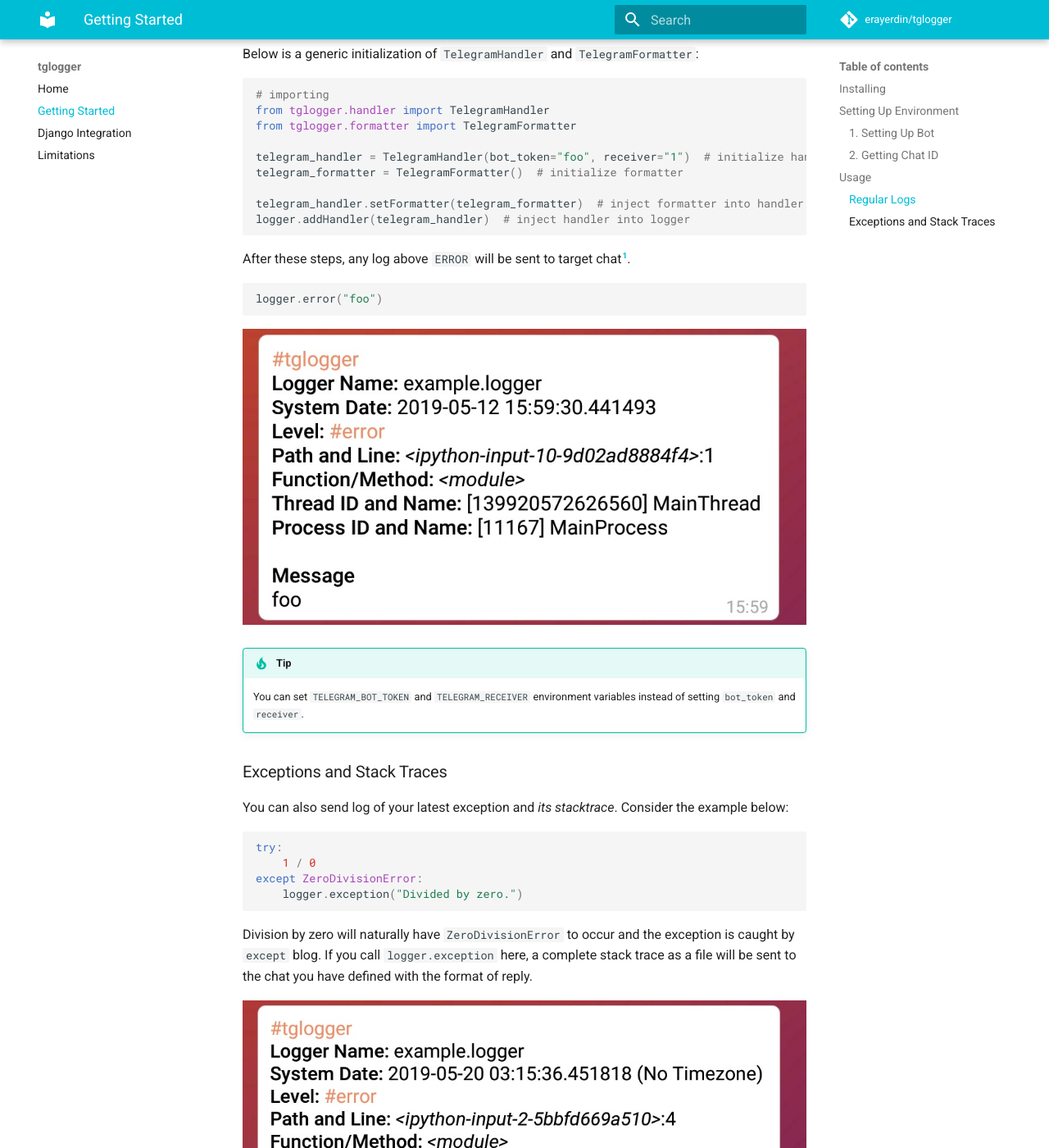
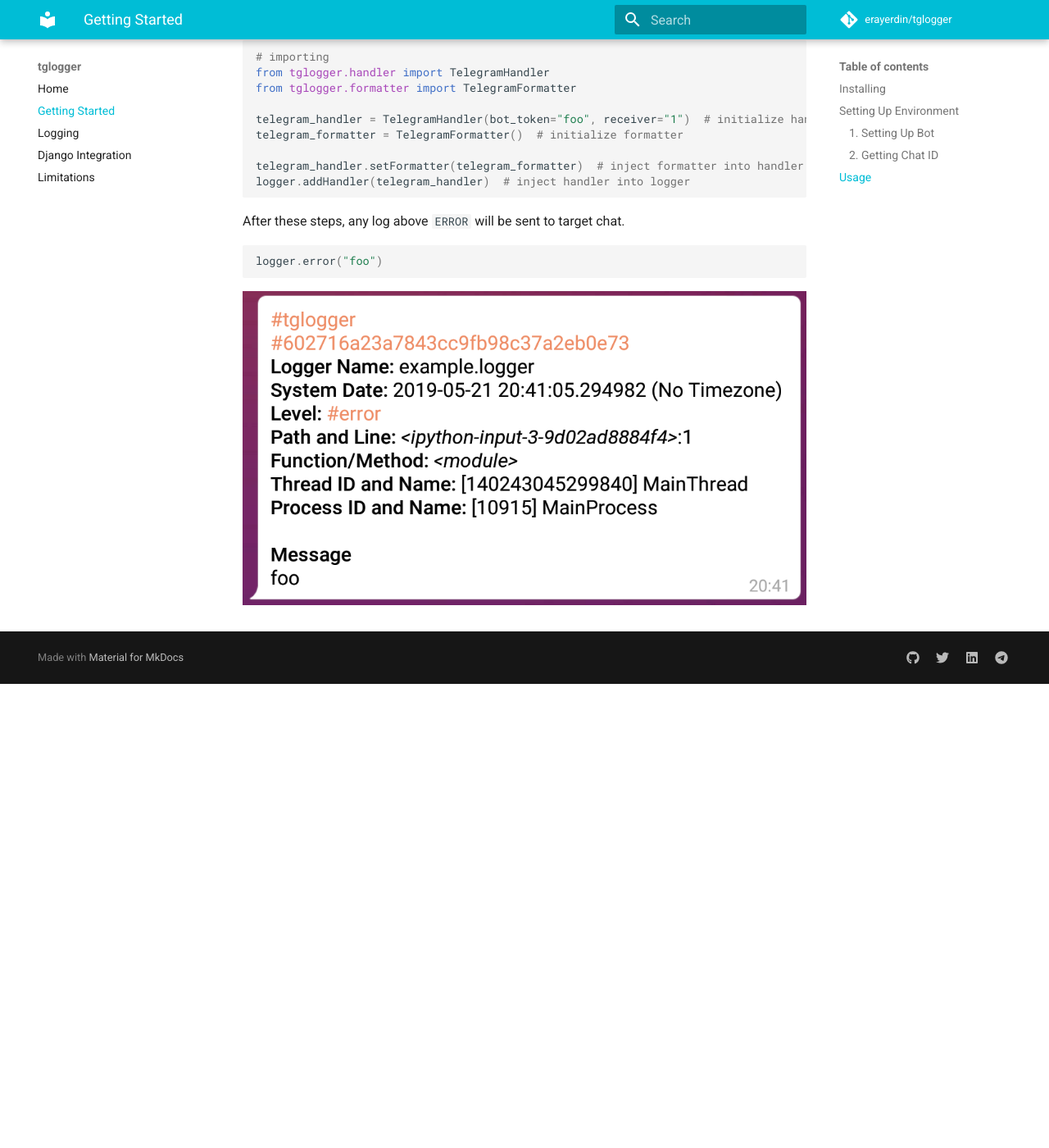
Before and after one commit to erayerdin/tglogger-python, an MkDocs documentation site: the page built from docs/getting-started.md, in a window 1280 px wide and 1400 px high, scrolled down 1560 px. Shown: the whole window at 82% size. Built offline with MkDocs 1.6.1 and Material for MkDocs 9.7.7, drawn with Linux system fonts in a browser that asks for light colours; comment, search, counter and statistics services are not loaded; after the commit the page ends 2394 px from its top, so only the background shows below that; some of the changed text lies outside the part shown.

Commit message:
added logging section to doc

````diff
--- a/docs/getting-started.md
+++ b/docs/getting-started.md
@@ -58,8 +58,6 @@
 
 ## Usage
 
-### Regular Logs
-
 !!! warning
     It is assumed that you have already initialized a `Logger` instance called
     `logger`.
@@ -78,42 +76,10 @@
 logger.addHandler(telegram_handler)  # inject handler into logger
 ```
 
-After these steps, any log above `ERROR` will be sent to target chat[^1].
+After these steps, any log above `ERROR` will be sent to target chat.
 
 ```python
 logger.error("foo")
 ```
 
-![Regular Log Message](img/message_example.jpeg)
-
-!!! tip
-    You can set `TELEGRAM_BOT_TOKEN` and `TELEGRAM_RECEIVER` environment
-    variables instead of setting `bot_token` and `receiver`.
-
-[^1]:
-    You can change level offset by passing `level` to `TelegramHandler`
-    while you initialize it.
-
-### Exceptions and Stack Traces
-
-You can also send log of your latest exception and *its
-stacktrace*. Consider the example below:
-
-```python
-try:
-    1 / 0
-except ZeroDivisionError:
-    logger.exception("Divided by zero.")
-```
-
-Division by zero will naturally have `ZeroDivisionError` to
-occur and the exception is caught by `except` blog. If you call
-`logger.exception` here, a complete stack trace as a file will
-be sent to the chat you have defined with the format of reply.
-
-![Stacktrace Log Message](img/stacktrace_example.jpeg)
-
-!!! note
-    Django always wraps exceptions with logger. Thus, you will
-    always receive stacktrace if an `Exception` occurs in a
-    Django codebase.
+![Regular Log Message](img/message_example.png)
--- a/mkdocs.yml
+++ b/mkdocs.yml
@@ -33,5 +33,6 @@
 nav:
     - Home: index.md
     - Getting Started: getting-started.md
+    - Logging: logging.md
     - Django Integration: django.md
     - Limitations: limitations.md
````
Also changed, not shown: docs/logging.md (added, +167 -0 lines), docs/img/message_example.png (added), docs/img/stacktrace_example.png (added).
